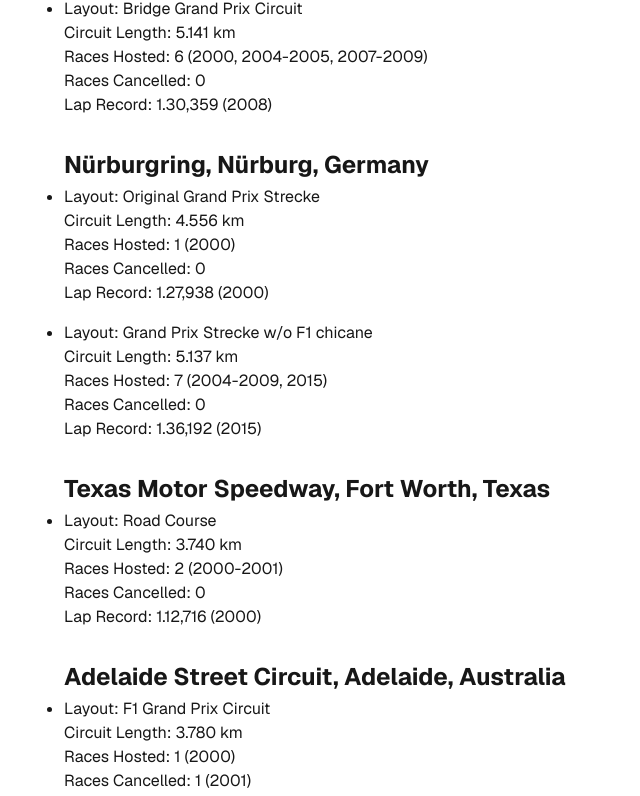
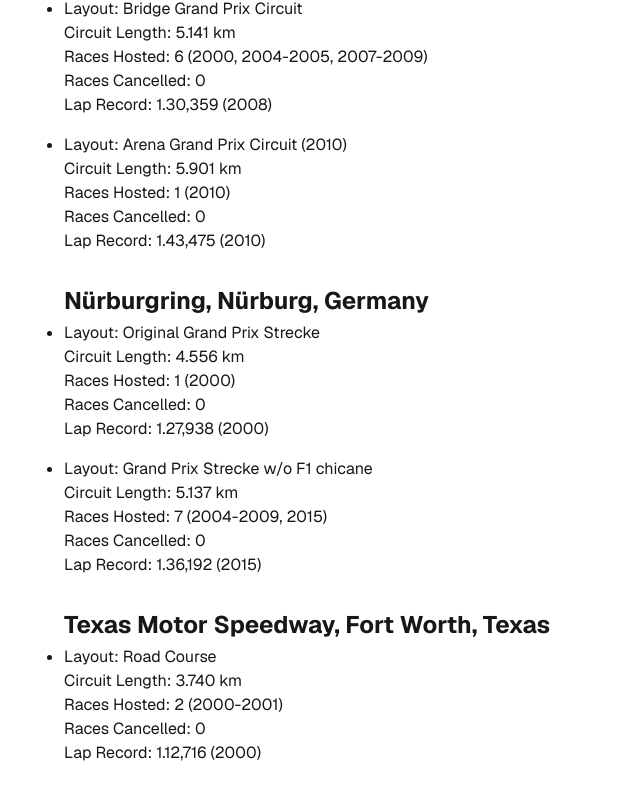
Before and after one commit to RasmusKodehode/sportscar-encyclopedia, a Next.js app: page /the-circuits in a window 1280 px wide. Shown: the part 3419-4215 px from the top of the page, without its empty margins (0-640 px from the left). Built offline with nearby package versions, Linux system fonts and the light colour scheme.

Commit message:
2010 season circuits added

```diff
--- a/app/the-circuits/page.tsx
+++ b/app/the-circuits/page.tsx
@@ -211,6 +211,13 @@
                 <p>Races Hosted: 6 (2000, 2004-2005, 2007-2009)</p>
                 <p>Races Cancelled: 0</p>
                 <p>Lap Record: 1.30,359 (2008)</p>
+              </li>
+              <li>
+                <p>Layout: Arena Grand Prix Circuit (2010)</p>
+                <p>Circuit Length: 5.901 km</p>
+                <p>Races Hosted: 1 (2010)</p>
+                <p>Races Cancelled: 0</p>
+                <p>Lap Record: 1.43,475 (2010)</p>
               </li>
             </ul>
           </div>
@@ -647,6 +654,42 @@
               </li>
             </ul>
           </div>
+          <div className="flex flex-col gap-1">
+            <h3>Circuit Paul Ricard, Le Castellet, France</h3>
+            <ul className="flex flex-col gap-4">
+              <li>
+                <p>Layout: 1A-V2</p>
+                <p>Circuit Length: 5.791 km</p>
+                <p>Races Hosted: 2 (2010-2011)</p>
+                <p>Races Cancelled: 0</p>
+                <p>Lap Record: 1.41,195 (2010)</p>
+              </li>
+            </ul>
+          </div>
+          <div className="flex flex-col gap-1">
+            <h3>Hungaroring, Mogyorod, Hungary</h3>
+            <ul className="flex flex-col gap-4">
+              <li>
+                <p>Layout: Grand Prix (2003-)</p>
+                <p>Circuit Length: 4.381 km</p>
+                <p>Races Hosted: 1 (2010)</p>
+                <p>Races Cancelled: 0</p>
+                <p>Lap Record: 1.32,431 (2010)</p>
+              </li>
+            </ul>
+          </div>
+          <div className="flex flex-col gap-1">
+            <h3>Zhuhai International Circuit, Zhuhai, China</h3>
+            <ul className="flex flex-col gap-4">
+              <li>
+                <p>Layout: Grand Prix</p>
+                <p>Circuit Length: 4.319 km</p>
+                <p>Races Hosted: 2 (2010-2011)</p>
+                <p>Races Cancelled: 0</p>
+                <p>Lap Record: 1.21,769 (2011)</p>
+              </li>
+            </ul>
+          </div>
         </div>
       </main>
     </div>
```
